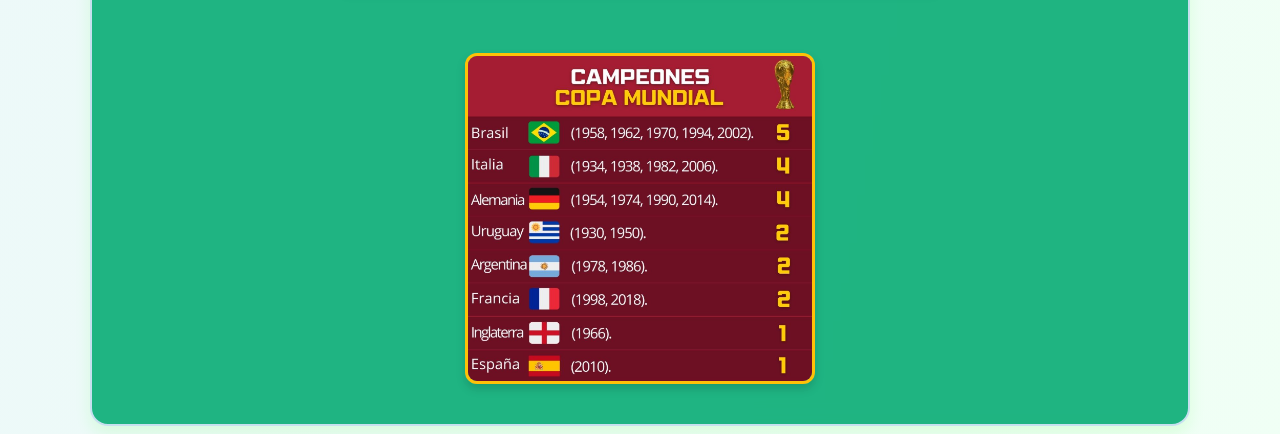
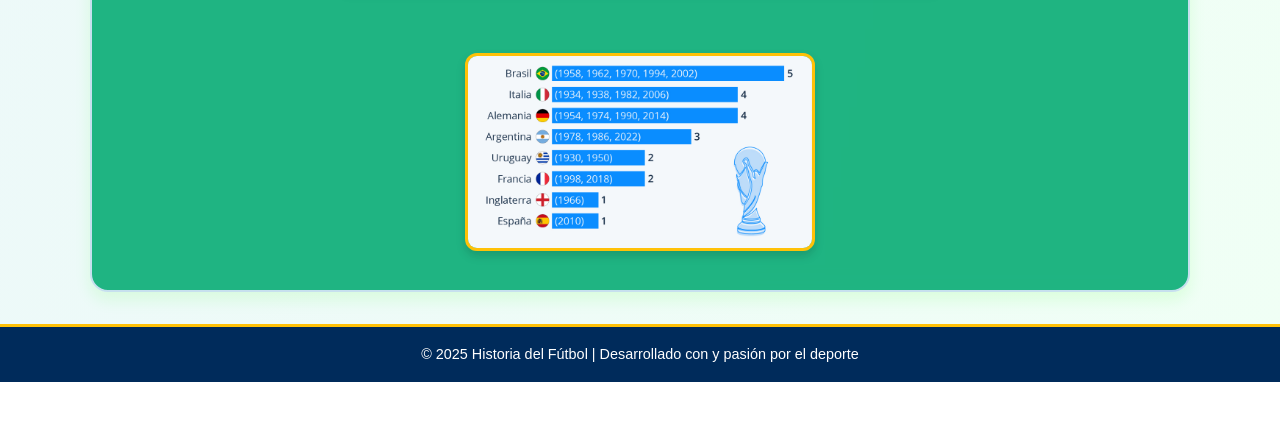
Before and after one commit to ErickAbanto/PAGINA-WEB-DE-FUTBOL, a plain HTML site: page index.html in a window 1280 px wide. Shown: the part 6011-6445 px from the top of the page. After the commit the page ends 6393 px from the top, so only its background shows below. Drawn offline with Linux system fonts and the light colour scheme.

Commit message:
ADD:￼ Implementar cambios estructurales para mejorar la legibilidad y el mantenimiento del código.

```diff
--- a/index.html
+++ b/index.html
@@ -155,7 +155,7 @@
             <li> MUNDIAL 2022 - CATAR</li>
           </ul>
         </div>
-        <img src="/public/imgs/lista-mundial.png" alt="Mundial de Fútbol" class="mundiales__imagen" />
+        <img src="/public/imgs/imagen-mundiales.png" alt="Mundial de Fútbol" class="mundiales__imagen" />
       </div>
     </section>
 
```
Also changed, not shown: public/imgs/imagen-mundiales.png (added).
